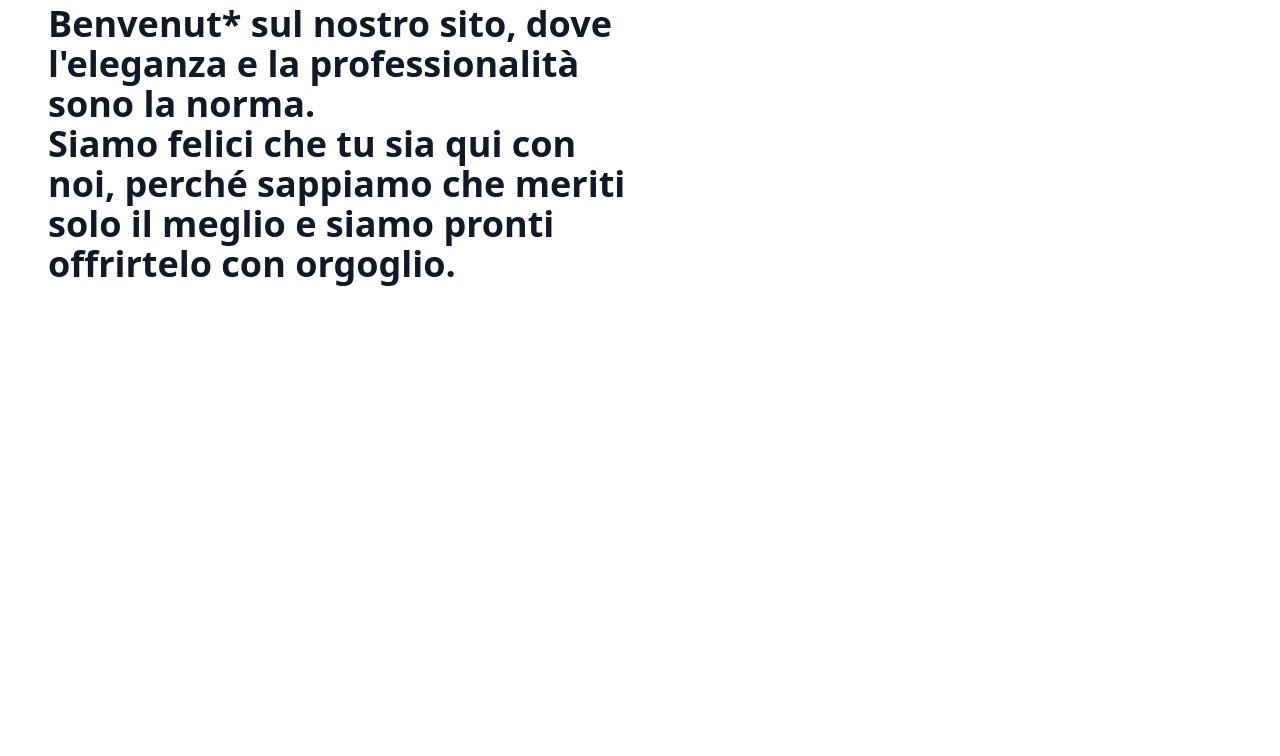
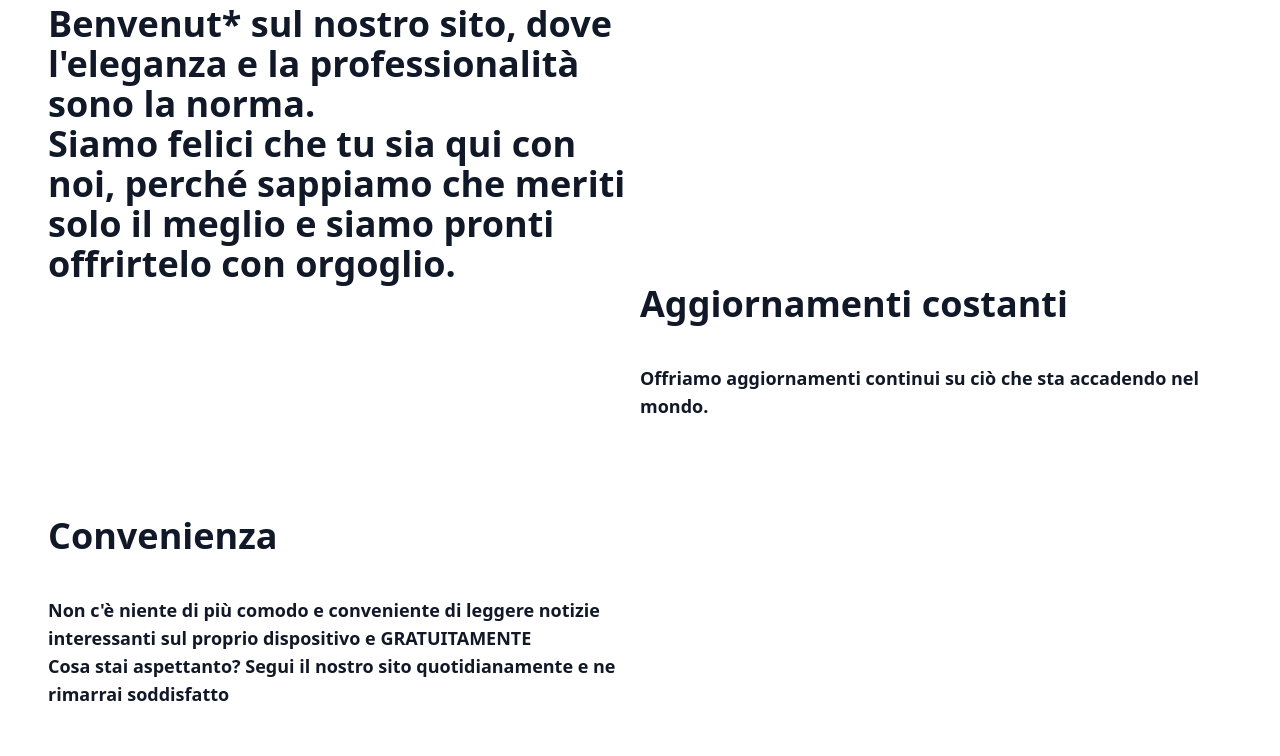
Before and after one commit to strzelca/LaNotte24Ore, a Flask app: page /about in a window 1280 px wide. Shown: the part 115-871 px from the top of the page. Before the commit the page ends 401 px from the top, so only its background shows below. Run offline with Flask 2, Linux system fonts and the light colour scheme; style sheets or scripts are compiled from the project's sources.

Commit message:
Updated About

```diff
--- a/web/routes/templates/about.html
+++ b/web/routes/templates/about.html
@@ -11,6 +11,29 @@
     <div>
         <img src=""> <!-- Logo de "La Notte 24 ore" -->
     </div>
+    <br><br><br><br>
+    <div class="text-left text-4xl font-bold">
+        <h1>Aggiornamenti costanti</h1>
+        <br>
+        <div class="text-lg">
+            <p>Offriamo aggiornamenti continui su ciò che sta accadendo nel mondo.</p>
+        </div>
+    </div>
+    <div>
+        <img src=""> <!-- Immagine di una notizia  del sito come esempio -->
+    </div>
+    <br><br><br><br>
+    <div class="text-left text-4xl font-bold">
+        <h1>Convenienza</h1>
+        <br>
+        <div class="text-lg">
+            <p>Non c'è niente di più comodo e conveniente di leggere notizie interessanti sul proprio dispositivo e GRATUITAMENTE</p>
+            <p>Cosa stai aspettanto? Segui il nostro sito quotidianamente e ne rimarrai soddisfatto</p>
+        </div>
+    </div>
+    <div>
+        <img src=""> <!-- Immagine di una notizia  del sito come esempio -->
+    </div>
 </div>
 
 
```
